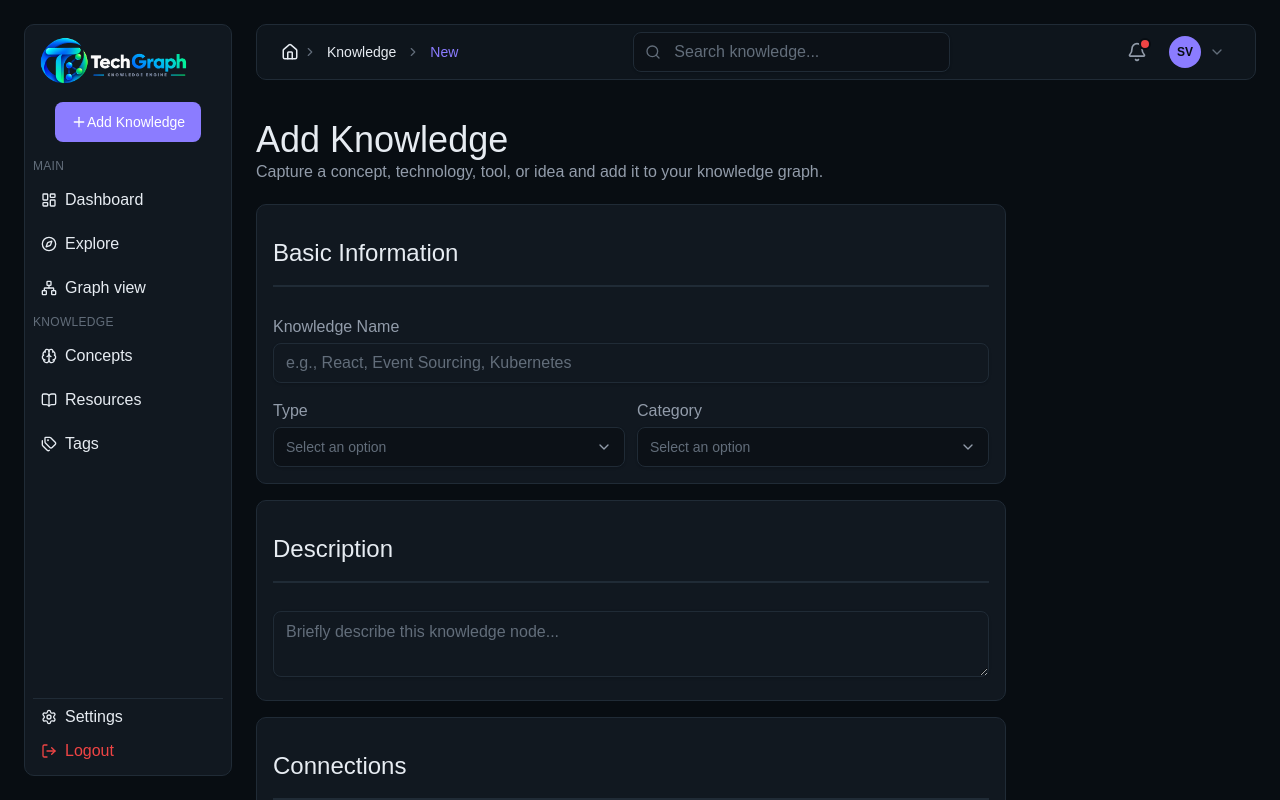
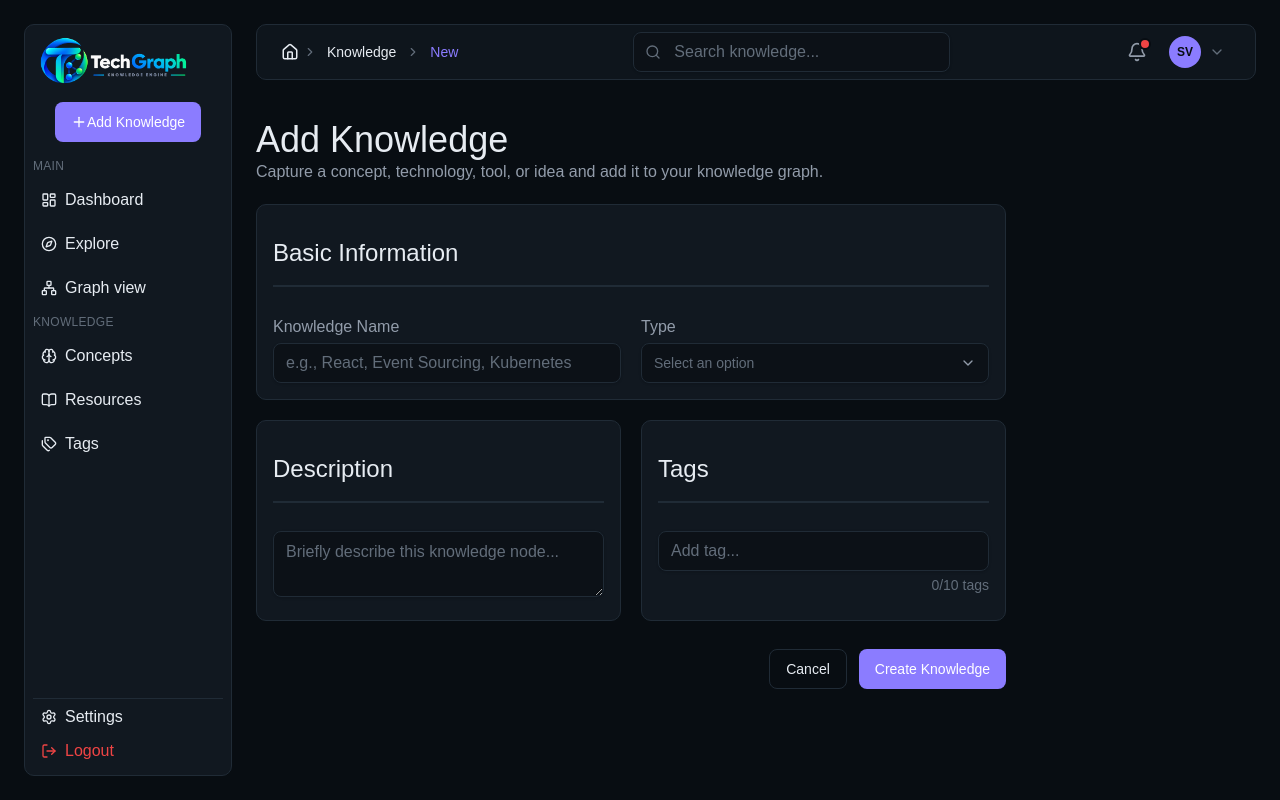
Before and after one commit to sabin-vv/tech-graph, a Next.js app: page /knowledge/new in a window 1280 px wide. Built offline with nearby package versions, Linux system fonts and the light colour scheme.

Commit message:
Rewrite KnowledgeForm: add mutation, tag validation, error handling, and grid layout

```diff
--- a/src/app/features/knowledge/components/KnowledgeForm.tsx
+++ b/src/app/features/knowledge/components/KnowledgeForm.tsx
@@ -1,115 +1,220 @@
 "use client"
 
 import { useState } from "react"
+import { useRouter } from "next/navigation"
+import { useMutation } from "@apollo/client/react"
+import { gql } from "@apollo/client"
 import Input from "@/components/ui/Input"
 import Select, { SelectOption } from "@/components/ui/Select"
 import Textarea from "@/components/ui/Textarea"
-import SearchInput from "@/components/ui/SearchInput"
 import Button from "@/components/ui/Button"
+import { X } from "lucide-react"
 
-interface Relation {
-  type: string
-  target: string
+const CREATE_KNOWLEDGE = gql`
+  mutation CreateKnowledge($input: CreateKnowledgeInput!) {
+    createKnowledge(input: $input) {
+      id
+      title
+    }
+  }
+`
+
+interface CreateKnowledgeData {
+  createKnowledge: {
+    id: string
+    title: string
+  }
 }
 
 const KnowledgeForm = () => {
+  const router = useRouter()
+  const [title, setTitle] = useState("")
   const [type, setType] = useState<string>("")
-  const [category, setCategory] = useState<string>("")
-  const [relations, setRelations] = useState<Relation[]>([
-    { type: "", target: "" },
-    { type: "", target: "" },
-  ])
+  const [description, setDescription] = useState("")
+  const [tags, setTags] = useState<string[]>([])
+  const [tagInput, setTagInput] = useState("")
+  const [tagError, setTagError] = useState<string | null>(null)
+  const [error, setError] = useState<string | null>(null)
+  const [loading, setLoading] = useState(false)
+
+  const MAX_TAG_LENGTH = 30
+  const MAX_TAG_COUNT = 10
+
+  const [createKnowledge] = useMutation<CreateKnowledgeData>(CREATE_KNOWLEDGE)
 
   const typeOptions: SelectOption[] = [
     { label: "Technology", value: "technology" },
+    { label: "Concept", value: "concept" },
+    { label: "Algorithm", value: "algorithm" },
+    { label: "Database", value: "database" },
   ]
 
-  const categoryTypes: SelectOption[] = [
-    { label: "Frontend", value: "frontend" },
-  ]
+  const handleAddTag = (value: string) => {
+    setTagError(null)
+    const trimmed = value.trim()
 
-  const relationOptions: SelectOption[] = [
-    { label: "Uses", value: "uses" },
-    { label: "Related to", value: "related_to" },
-  ]
+    if (!trimmed) {
+      setTagInput("")
+      return
+    }
 
-  const updateRelation = (
-    index: number,
-    field: keyof Relation,
-    value: string,
-  ) => {
-    setRelations((prev) =>
-      prev.map((rel, i) => (i === index ? { ...rel, [field]: value } : rel)),
-    )
+    if (trimmed.length > MAX_TAG_LENGTH) {
+      setTagError(`Tag must be ${MAX_TAG_LENGTH} characters or less`)
+      return
+    }
+
+    if (tags.length >= MAX_TAG_COUNT) {
+      setTagError(`Maximum ${MAX_TAG_COUNT} tags allowed`)
+      return
+    }
+
+    if (tags.some((t) => t.toLowerCase() === trimmed.toLowerCase())) {
+      setTagError("Tag already exists")
+      return
+    }
+
+    setTags([...tags, trimmed])
+    setTagInput("")
+  }
+
+  const handleRemoveTag = (tag: string) => {
+    setTags(tags.filter((t) => t !== tag))
+  }
+
+  const handleSubmit = async (e: React.FormEvent) => {
+    e.preventDefault()
+    setError(null)
+
+    if (!title || !type || !description) {
+      setError("Please fill in all required fields")
+      return
+    }
+
+    setLoading(true)
+    try {
+      const { data } = await createKnowledge({
+        variables: {
+          input: {
+            title,
+            description,
+            type,
+            tags,
+            userId: "default-user",
+          },
+        },
+      })
+
+      if (data?.createKnowledge?.id) {
+        router.push(`/knowledge/${data.createKnowledge.id}`)
+      }
+    } catch (err) {
+      setError(err instanceof Error ? err.message : "Something went wrong")
+    } finally {
+      setLoading(false)
+    }
   }
 
   return (
-    <form className="w-3/4 space-y-4">
+    <form onSubmit={handleSubmit} className="w-3/4 space-y-5">
+      {error && (
+        <div className="rounded-lg border border-red-500/30 bg-red-500/10 p-3 text-sm text-red-400">
+          {error}
+        </div>
+      )}
+
       <div className="border-border bg-surface rounded-lg border p-4">
-        <div>
         <h1 className="border-border mb-7 border-b-2 py-4 text-2xl">
           Basic Information
         </h1>
-        </div>
+        <div className="grid grid-cols-2 gap-5">
           <Input
+            className="bg-background-secondary"
             label="Knowledge Name"
             placeholder="e.g., React, Event Sourcing, Kubernetes"
+            value={title}
+            onChange={(e) => setTitle(e.target.value)}
           />
 
-        <div className="mt-4 flex gap-3">
           <Select
             label="Type"
             options={typeOptions}
             value={type}
             onChange={setType}
           />
-          <Select
-            label="Category"
-            options={categoryTypes}
-            value={category}
-            onChange={setCategory}
-          />
         </div>
       </div>
+      <div className="grid grid-cols-2 gap-5">
         <div className="border-border bg-surface rounded-lg border p-4">
           <h1 className="border-border mb-7 border-b-2 py-4 text-2xl">
             Description
           </h1>
-        <Textarea placeholder="Briefly describe this knowledge node..." />
-      </div>
-      <div className="border-border bg-surface rounded-lg border p-4">
-        <h1 className="border-border mb-7 border-b-2 py-4 text-2xl">
-          Connections
-        </h1>
-        <span className="text-text-secondary">Related Knowledge</span>
-        <div className="mt-4 space-y-2">
-          {relations.map((relation, index) => (
-            <div key={index} className="flex gap-2">
-              <Select
-                value={relation.type}
-                onChange={(value) => updateRelation(index, "type", value)}
-                options={relationOptions}
-                placeholder="Relation"
+          <Textarea
+            className="bg-background-secondary"
+            placeholder="Briefly describe this knowledge node..."
+            value={description}
+            onChange={(e) => setDescription(e.target.value)}
           />
-              <Input
-                placeholder="e.g., JavaScript"
-                value={relation.target}
-                onChange={(e) =>
-                  updateRelation(index, "target", e.target.value)
-                }
-              />
-            </div>
-          ))}
-        </div>
         </div>
         <div className="border-border bg-surface rounded-lg border p-4">
           <h1 className="border-border mb-7 border-b-2 py-4 text-2xl">Tags</h1>
 
-        <SearchInput placeholder="Add tag..." />
+          <div>
+            <div>
+              <Input
+                className="bg-background-secondary"
+                placeholder="Add tag..."
+                value={tagInput}
+                onChange={(e) => setTagInput(e.target.value)}
+                disabled={tags.length >= MAX_TAG_COUNT}
+                onKeyDown={(e) => {
+                  if (e.key === "Enter") {
+                    e.preventDefault()
+                    handleAddTag(tagInput)
+                  }
+                }}
+              />
+              <div className="mt-1 flex items-center justify-between text-sm">
+                {tagError ? (
+                  <span className="text-red-500">{tagError}</span>
+                ) : (
+                  <span />
+                )}
+                <span className="text-text-muted">
+                  {tags.length}/{MAX_TAG_COUNT} tags
+                </span>
               </div>
+            </div>
+
+            {tags.length > 0 && (
+              <div className="flex flex-wrap items-baseline gap-2">
+                {tags.map((tag) => (
+                  <span
+                    key={tag}
+                    className="bg-primary/10 text-primary inline-flex max-h-fit items-center gap-1 rounded-md px-2 py-1 text-sm"
+                  >
+                    {tag}
+                    <button
+                      type="button"
+                      onClick={() => handleRemoveTag(tag)}
+                      className="text-text-secondary hover:text-foreground cursor-pointer rounded p-0.5 transition-colors"
+                    >
+                      <X className="h-3 w-3" />
+                    </button>
+                  </span>
+                ))}
+              </div>
+            )}
+          </div>
+        </div>
+      </div>
+
       <div className="mt-7 mb-7 flex flex-row-reverse gap-3">
-        <Button>Create knowledge</Button>
-        <Button variant="outline">Cancel</Button>
+        <Button type="submit" loading={loading} disabled={loading}>
+          Create Knowledge
+        </Button>
+        <Button type="button" variant="outline" onClick={() => router.back()}>
+          Cancel
+        </Button>
       </div>
     </form>
   )
```
Lines whose indentation alone changed are shown as unchanged.
